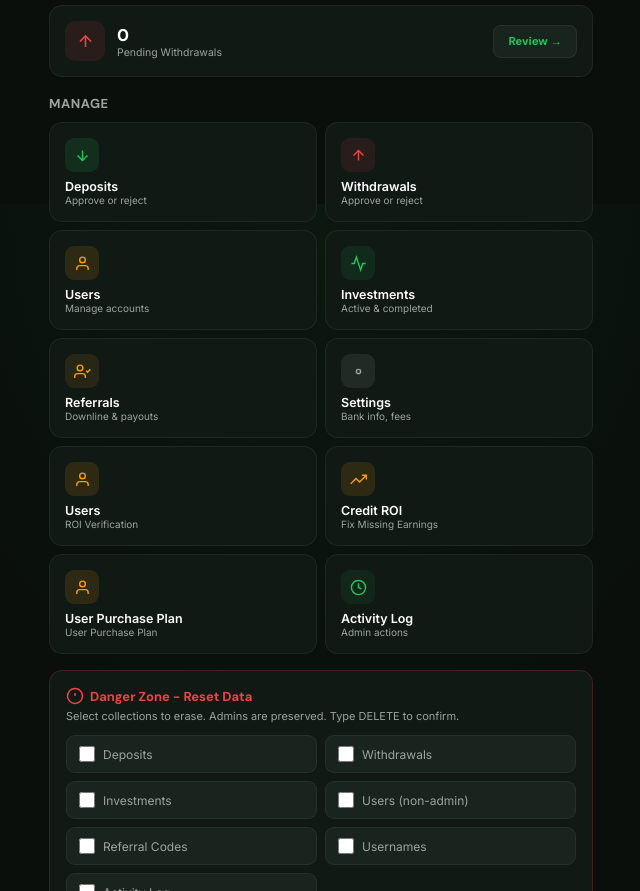
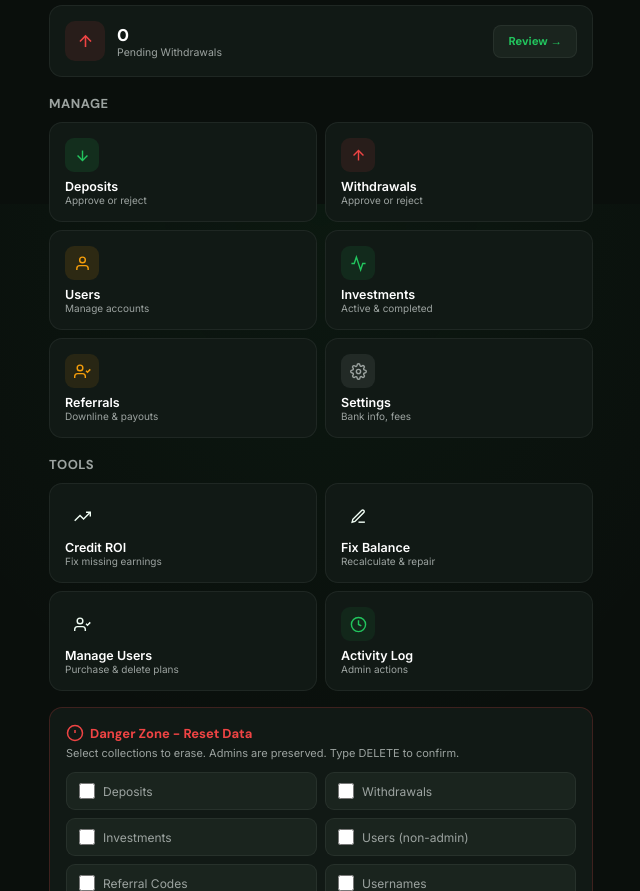
Before and after one commit to ayo609/Quantum, a plain HTML site: page admin-dashboard.html in a window 1280 px wide. Shown: the part 596-1487 px from the top of the page, without its empty margins (319-959 px from the left). Drawn offline with Linux system fonts and the light colour scheme; no server answers.

Commit message:
Update admin-dashboard.html

```diff
--- a/admin-dashboard.html
+++ b/admin-dashboard.html
@@ -178,28 +178,92 @@
 
 <div class="section-title">Manage</div>
 <div class="nav-grid">
-   <a class="nav-card" href="admin-deposits.html"><div class="n-icon deposits"><svg viewBox="0 0 24 24" fill="none" stroke="currentColor" stroke-width="2"><line x1="12" y1="5" x2="12" y2="19"/><polyline points="19,12 12,19 5,12"/></svg></div><div><p class="title">Deposits</p><p class="sub">Approve or reject</p></div></a>
-    <a class="nav-card" href="admin-withdrawals.html"><div class="n-icon withdrawals"><svg viewBox="0 0 24 24" fill="none" stroke="currentColor" stroke-width="2"><line x1="12" y1="19" x2="12" y2="5"/><polyline points="5,12 12,5 19,12"/></svg></div><div><p class="title">Withdrawals</p><p class="sub">Approve or reject</p></div></a>
-    <a class="nav-card" href="admin-users.html"><div class="n-icon users"><svg viewBox="0 0 24 24" fill="none" stroke="currentColor" stroke-width="2"><path d="M20 21v-2a4 4 0 0 0-4-4H8a4 4 0 0 0-4 4v2"/><circle cx="12" cy="7" r="4"/></svg></div><div><p class="title">Users</p><p class="sub">Manage accounts</p></div></a>
-    <a class="nav-card" href="admin-investments.html"><div class="n-icon investments"><svg viewBox="0 0 24 24" fill="none" stroke="currentColor" stroke-width="2"><polyline points="22,12 18,12 15,21 9,3 6,12 2,12"/></svg></div><div><p class="title">Investments</p><p class="sub">Active & completed</p></div></a>
-    <a class="nav-card" href="admin-referrals.html"><div class="n-icon referrals"><svg viewBox="0 0 24 24" fill="none" stroke="currentColor" stroke-width="2"><path d="M16 21v-2a4 4 0 0 0-4-4H5a4 4 0 0 0-4 4v2"/><circle cx="8.5" cy="7" r="4"/><polyline points="17,11 19,13 23,9"/></svg></div><div><p class="title">Referrals</p><p class="sub">Downline & payouts</p></div></a>
-    <a class="nav-card" href="admin-settings.html"><div class="n-icon settings"><svg viewBox="0 0 24 24" fill="none" stroke="currentColor" stroke-width="2"><circle cx="12" cy="12" r="3"/></svg></div><div><p class="title">Settings</p><p class="sub">Bank info, fees</p></div></a>
-        <a class="nav-card" href="admin-credit-roi.html"><div class="n-icon users"><svg viewBox="0 0 24 24" fill="none" stroke="currentColor" stroke-width="2"><path d="M20 21v-2a4 4 0 0 0-4-4H8a4 4 0 0 0-4 4v2"/><circle cx="12" cy="7" r="4"/></svg></div><div><p class="title">Users</p><p class="sub">ROI Verification</p></div></a>
+
+  <!-- Deposits -->
+  <a class="nav-card" href="admin-deposits.html">
+    <div class="n-icon deposits">
+      <svg viewBox="0 0 24 24" fill="none" stroke="currentColor" stroke-width="2"><line x1="12" y1="5" x2="12" y2="19"/><polyline points="19,12 12,19 5,12"/></svg>
+    </div>
+    <div><p class="title">Deposits</p><p class="sub">Approve or reject</p></div>
+  </a>
+
+  <!-- Withdrawals -->
+  <a class="nav-card" href="admin-withdrawals.html">
+    <div class="n-icon withdrawals">
+      <svg viewBox="0 0 24 24" fill="none" stroke="currentColor" stroke-width="2"><line x1="12" y1="19" x2="12" y2="5"/><polyline points="5,12 12,5 19,12"/></svg>
+    </div>
+    <div><p class="title">Withdrawals</p><p class="sub">Approve or reject</p></div>
+  </a>
+
+  <!-- Users -->
+  <a class="nav-card" href="admin-users.html">
+    <div class="n-icon users">
+      <svg viewBox="0 0 24 24" fill="none" stroke="currentColor" stroke-width="2"><path d="M20 21v-2a4 4 0 0 0-4-4H8a4 4 0 0 0-4 4v2"/><circle cx="12" cy="7" r="4"/></svg>
+    </div>
+    <div><p class="title">Users</p><p class="sub">Manage accounts</p></div>
+  </a>
+
+  <!-- Investments -->
+  <a class="nav-card" href="admin-investments.html">
+    <div class="n-icon investments">
+      <svg viewBox="0 0 24 24" fill="none" stroke="currentColor" stroke-width="2"><polyline points="22,12 18,12 15,21 9,3 6,12 2,12"/></svg>
+    </div>
+    <div><p class="title">Investments</p><p class="sub">Active & completed</p></div>
+  </a>
+
+  <!-- Referrals -->
+  <a class="nav-card" href="admin-referrals.html">
+    <div class="n-icon referrals">
+      <svg viewBox="0 0 24 24" fill="none" stroke="currentColor" stroke-width="2"><path d="M16 21v-2a4 4 0 0 0-4-4H5a4 4 0 0 0-4 4v2"/><circle cx="8.5" cy="7" r="4"/><polyline points="17,11 19,13 23,9"/></svg>
+    </div>
+    <div><p class="title">Referrals</p><p class="sub">Downline & payouts</p></div>
+  </a>
+
+  <!-- Settings -->
+  <a class="nav-card" href="admin-settings.html">
+    <div class="n-icon settings">
+      <svg viewBox="0 0 24 24" fill="none" stroke="currentColor" stroke-width="2"><circle cx="12" cy="12" r="3"/><path d="M19.4 15a1.65 1.65 0 0 0 .33 1.82l.06.06a2 2 0 0 1-2.83 2.83l-.06-.06a1.65 1.65 0 0 0-1.82-.33 1.65 1.65 0 0 0-1 1.51V21a2 2 0 0 1-4 0v-.09A1.65 1.65 0 0 0 9 19.4a1.65 1.65 0 0 0-1.82.33l-.06.06a2 2 0 0 1-2.83-2.83l.06-.06A1.65 1.65 0 0 0 4.68 15a1.65 1.65 0 0 0-1.51-1H3a2 2 0 0 1 0-4h.09A1.65 1.65 0 0 0 4.6 9a1.65 1.65 0 0 0-.33-1.82l-.06-.06a2 2 0 0 1 2.83-2.83l.06.06A1.65 1.65 0 0 0 9 4.68a1.65 1.65 0 0 0 1-1.51V3a2 2 0 0 1 4 0v.09a1.65 1.65 0 0 0 1 1.51 1.65 1.65 0 0 0 1.82-.33l.06-.06a2 2 0 0 1 2.83 2.83l-.06.06A1.65 1.65 0 0 0 19.4 9a1.65 1.65 0 0 0 1.51 1H21a2 2 0 0 1 0 4h-.09a1.65 1.65 0 0 0-1.51 1z"/></svg>
+    </div>
+    <div><p class="title">Settings</p><p class="sub">Bank info, fees</p></div>
+  </a>
+
+</div>
+
+<div class="section-title">Tools</div>
+<div class="nav-grid">
+
+  <!-- Credit Missing ROI -->
   <a class="nav-card" href="admin-credit-roi.html">
-  <div class="n-icon users">
-    <svg viewBox="0 0 24 24" fill="none" stroke="currentColor" stroke-width="2">
-      <polyline points="23,6 13.5,15.5 8.5,10.5 1,18"/>
-      <polyline points="17,6 23,6 23,12"/>
-    </svg>
+    <div class="n-icon roi">
+      <svg viewBox="0 0 24 24" fill="none" stroke="currentColor" stroke-width="2"><polyline points="23,6 13.5,15.5 8.5,10.5 1,18"/><polyline points="17,6 23,6 23,12"/></svg>
     </div>
-  <div>
-    <p class="title">Credit ROI</p>
-    <p class="sub">Fix Missing Earnings</p>
+    <div><p class="title">Credit ROI</p><p class="sub">Fix missing earnings</p></div>
+  </a>
+
+  <!-- Fix User Balance -->
+  <a class="nav-card" href="admin-fix-balance.html">
+    <div class="n-icon fix">
+      <svg viewBox="0 0 24 24" fill="none" stroke="currentColor" stroke-width="2"><path d="M12 20h9"/><path d="M16.5 3.5a2.121 2.121 0 0 1 3 3L7 19l-4 1 1-4L16.5 3.5z"/></svg>
     </div>
+    <div><p class="title">Fix Balance</p><p class="sub">Recalculate & repair</p></div>
   </a>
-    <a class="nav-card" href="admin-purchase-plan.html"><div class="n-icon users"><svg viewBox="0 0 24 24" fill="none" stroke="currentColor" stroke-width="2"><path d="M20 21v-2a4 4 0 0 0-4-4H8a4 4 0 0 0-4 4v2"/><circle cx="12" cy="7" r="4"/></svg></div><div><p class="title">User Purchase Plan</p><p class="sub">User Purchase Plan</p></div></a>
 
-    <a class="nav-card" href="admin-activity-log.html"><div class="n-icon activity"><svg viewBox="0 0 24 24" fill="none" stroke="currentColor" stroke-width="2"><circle cx="12" cy="12" r="10"/><polyline points="12,6 12,12 16,14"/></svg></div><div><p class="title">Activity Log</p><p class="sub">Admin actions</p></div></a>
+  <!-- Manage Users (Purchase/Delete Plans) -->
+  <a class="nav-card" href="admin-manage-users.html">
+    <div class="n-icon manage">
+      <svg viewBox="0 0 24 24" fill="none" stroke="currentColor" stroke-width="2"><path d="M16 21v-2a4 4 0 0 0-4-4H5a4 4 0 0 0-4 4v2"/><circle cx="8.5" cy="7" r="4"/><polyline points="17,11 19,13 23,9"/></svg>
+    </div>
+    <div><p class="title">Manage Users</p><p class="sub">Purchase & delete plans</p></div>
+  </a>
+
+  <!-- Activity Log -->
+  <a class="nav-card" href="admin-activity-log.html">
+    <div class="n-icon activity">
+      <svg viewBox="0 0 24 24" fill="none" stroke="currentColor" stroke-width="2"><circle cx="12" cy="12" r="10"/><polyline points="12,6 12,12 16,14"/></svg>
+    </div>
+    <div><p class="title">Activity Log</p><p class="sub">Admin actions</p></div>
+  </a>
+
 </div>
 
   <!-- ✅ RESET SECTION -->
```
Lines whose indentation alone changed are shown as unchanged.
